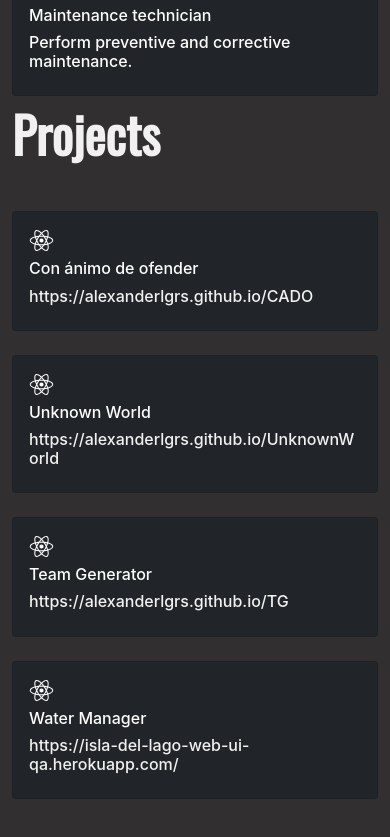
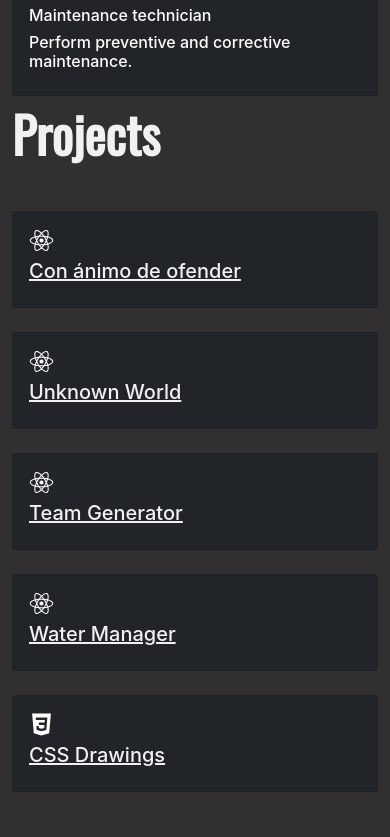
Before and after one commit to AlexanderLGRS/cv, a React (Create React App) app: page / in a window 390 px wide. Shown: the part 3909-4746 px from the top of the page. Built offline with nearby package versions, Linux system fonts and the light colour scheme.

Commit message:
keys added to map functions, data.json updated, project cards modified

```diff
--- a/src/components/AcademicSection.jsx
+++ b/src/components/AcademicSection.jsx
@@ -13,7 +13,7 @@ export default function AcademicSection() {
                     <AcademicCard name={academic.name}
                         startDate={academic.startDate}
                         endDate={academic.endDate}
-                        institution={academic.institution} />
+                        institution={academic.institution} key={Math.random()}/>
                     )}
                 </div>
             </div>
--- a/src/components/ExperienceSection.jsx
+++ b/src/components/ExperienceSection.jsx
@@ -14,7 +14,7 @@ export default function ExperieceSection() {
                         startDate={experience.startDate}
                         endDate={experience.endDate}
                         jobTitle={experience.jobTitle}
-                        jobDescription={experience.jobDescription} />
+                        jobDescription={experience.jobDescription} key={Math.random()}/>
                     )}
                 </div>
             </div>
--- a/src/components/Header.jsx
+++ b/src/components/Header.jsx
@@ -16,7 +16,7 @@ export default class Header extends React.Component {
                         <div className="collapse navbar-collapse" id="navbarNavDropdown">
                             <ul className="navbar-nav">
                                 <li className="nav-item">
-                                    <a className="nav-link active" aria-current="page" href="#profile">Home</a>
+                                    <a className="nav-link" aria-current="page" href="#profile">Home</a>
                                 </li>
                                 <li className="nav-item">
                                     <a className="nav-link" href="#skills-section">Skills</a>
--- a/src/components/ProjectCard.jsx
+++ b/src/components/ProjectCard.jsx
@@ -1,20 +1,21 @@
-import React from "react";
+import React from 'react';
 
 export default function ProjectCard(props) {
-    const { projectName, url } = props;
+    const { projectName, url, projectLanguage } = props;
     return (
         <React.Fragment>
-            <div className="col-12 col-md-6">
-                <div className="card text-white bg-dark mt-4">
-                    <div className="card-body">
-                        <ion-icon name="logo-react"></ion-icon>
-                        <h6 className="project-card-subtitle mb-2">{projectName}</h6>
-                        <a target="_blank" rel="noreferrer" href={url}>
-                            <h6 className="project-card-subtitle mb-2">{url}</h6>
+            <div className='col-12 col-md-6'>
+                <div className='card text-white bg-dark mt-4'>
+                    <div className='card-body'>
+                        <ion-icon name={projectLanguage}></ion-icon>
+                        <a target='_blank' rel='noreferrer' href={url}>
+                            <h6 className='project-card-link project-card-title mb-2'>
+                                {projectName}
+                            </h6>
                         </a>
                     </div>
                 </div>
             </div>
         </React.Fragment>
-    )
+    );
 }
--- a/src/components/ProjectsSection.jsx
+++ b/src/components/ProjectsSection.jsx
@@ -5,7 +5,6 @@ import ProjectCard from "./ProjectCard";
 export default function ProjectsSection() {
 
     const myProjects = data.projects
-    console.log(myProjects);
     return (
         <React.Fragment>
             <div id="projects-section" className="container-fluid">
@@ -13,7 +12,8 @@ export default function ProjectsSection() {
                     <p className="section-title">Projects</p>
                     {myProjects.map((project) =>
                         <ProjectCard projectName={project.projectName}
-                            url={project.url} />
+                        url={project.url}
+                        projectLanguage={project.projectLanguage} key={Math.random()}/>
                     )}
                 </div>
             </div>
--- a/src/components/SkillsSection.jsx
+++ b/src/components/SkillsSection.jsx
@@ -14,7 +14,7 @@ export default function SkillsSection() {
                         <div className="skills-card card text-white bg-dark ">
                             <div className="card-body">
                                 {mySkills.map((skill) =>
-                                    <ProgressBar skill={skill.name} percentage={skill.percentage} />
+                                    <ProgressBar skill={skill.name} percentage={skill.percentage} key={Math.random()} />
                                 )}
                             </div>
                         </div>
--- a/src/components/styles/profileCard.css
+++ b/src/components/styles/profileCard.css
@@ -124,11 +124,14 @@ ion-icon {
     opacity: 1;
 }
 
+.project-card-link {
+    text-decoration: underline;
+    font-size: 20px;
+}
 
-/* .card-head:hover .card-title,
-.card-head:hover .card-subtitle,
-.card-head:hover .social-link {
-} */
+.project-card-link:hover {
+    transform: translateX(20px);
+}
 
 .social-link ion-icon {
     cursor: pointer;
--- a/src/components/styles/returnButton.css
+++ b/src/components/styles/returnButton.css
@@ -18,10 +18,10 @@
     width: 15px;
     height: 15px;
     transform: rotate(180deg);
-    background-image: url("https://img.icons8.com/material-outlined/24/000000/expand-arrow--v1.png");
     background-size: cover;
     background-position: center;
     background-repeat: no-repeat;
+    background-image: url("https://img.icons8.com/material-outlined/24/000000/expand-arrow--v1.png");
 }
 
 .return:hover {
--- a/src/data.json
+++ b/src/data.json
@@ -149,19 +149,28 @@
     },
     "projects": [{
             "projectName": "Con ánimo de ofender",
-            "url": "https://alexanderlgrs.github.io/CADO"
+            "url": "https://alexanderlgrs.github.io/CADO",
+            "projectLanguage": "logo-react"
         },
         {
             "projectName": "Unknown World",
-            "url": "https://alexanderlgrs.github.io/UnknownWorld"
+            "url": "https://alexanderlgrs.github.io/UnknownWorld",
+            "projectLanguage": "logo-react"
         },
         {
             "projectName": "Team Generator",
-            "url": "https://alexanderlgrs.github.io/TG"
+            "url": "https://alexanderlgrs.github.io/TG",
+            "projectLanguage": "logo-react"
         },
         {
             "projectName": "Water Manager",
-            "url": "https://isla-del-lago-web-ui-qa.herokuapp.com/"
+            "url": "https://isla-del-lago-web-ui-qa.herokuapp.com/",
+            "projectLanguage": "logo-react"
+        },
+        {
+            "projectName": "CSS Drawings",
+            "url": "https://alexanderlgrs.github.io/css-drawings",
+            "projectLanguage": "logo-css3"
         }
     ]
 }
```
